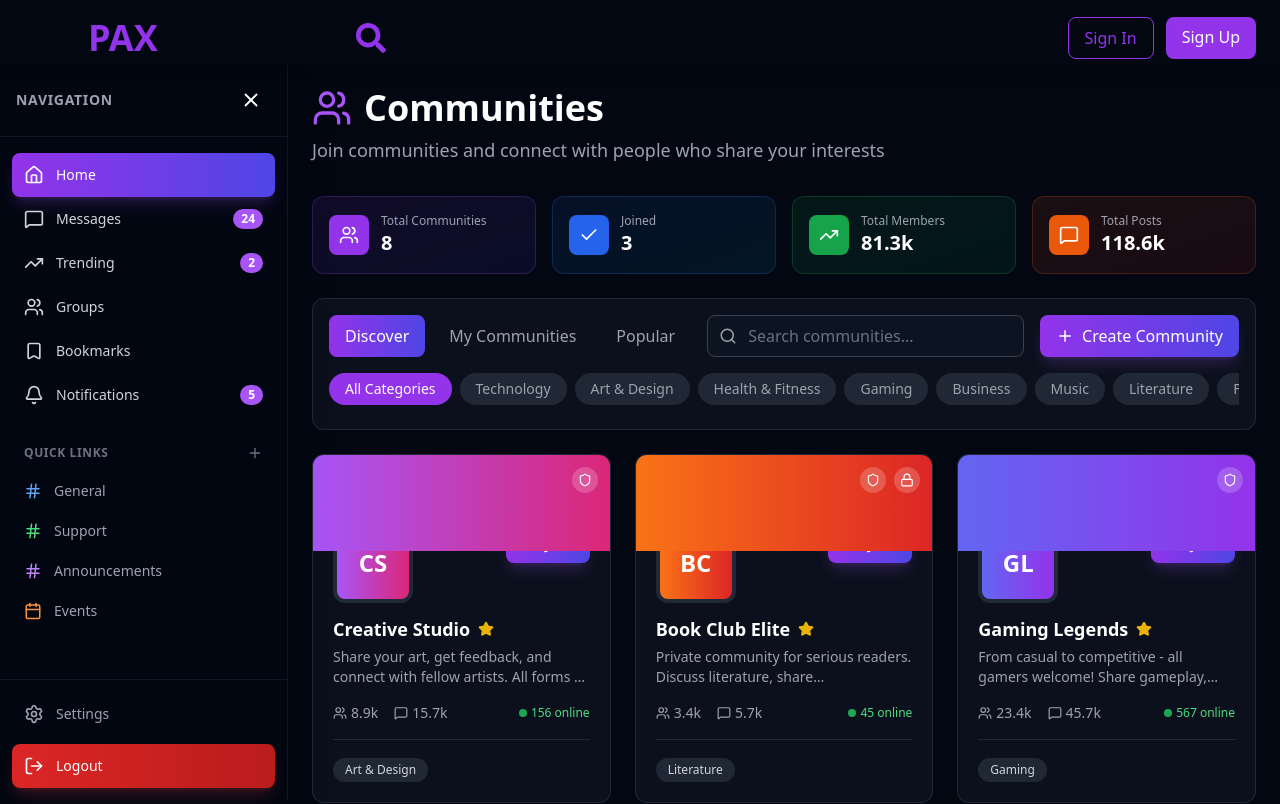
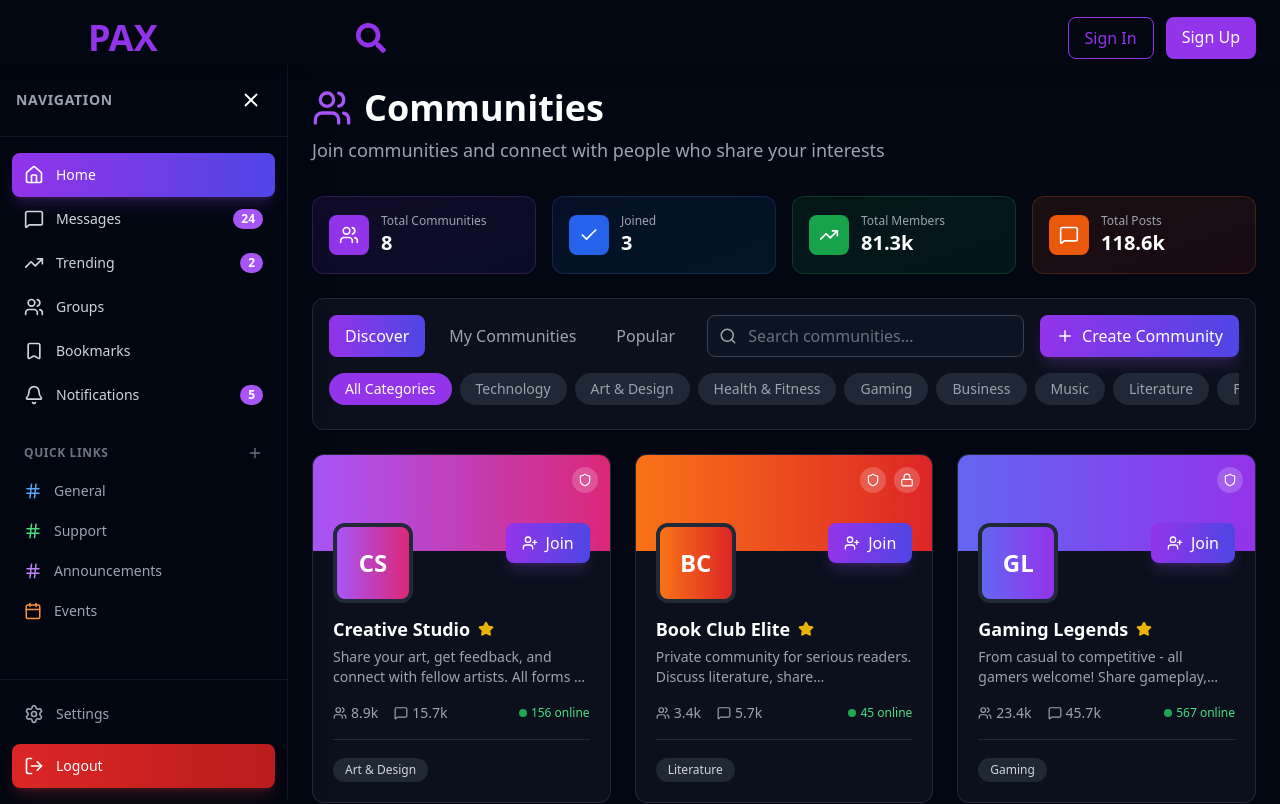
Before and after one commit to Jambbo/PAX, a React (Vite) app in the folder frontend/paxfrontend/: page /groups in a window 1280 px wide. Shown: the top 804 px of the page. Built offline with nearby package versions, Linux system fonts and the light colour scheme.

Commit message:
fixed background layers order bug

```diff
--- a/frontend/paxfrontend/src/pages/groups/ui/groupsPage.tsx
+++ b/frontend/paxfrontend/src/pages/groups/ui/groupsPage.tsx
@@ -360,13 +360,13 @@ export const GroupsPage: React.FC = () => {
                             {/* Avatar */}
                             <div className="flex items-start justify-between mb-3 -mt-12">
                                 <div
-                                    className={`w-20 h-20 bg-gradient-to-r ${community.banner} rounded-xl flex items-center justify-center font-bold text-white text-2xl border-4 border-gray-800`}
+                                    className={`z-50 w-20 h-20 bg-gradient-to-r ${community.banner} rounded-xl flex items-center justify-center font-bold text-white text-2xl border-4 border-gray-800`}
                                 >
                                     {community.avatar}
                                 </div>
                                 <button
                                     onClick={() => toggleJoin(community.id)}
-                                    className={`px-4 py-2 rounded-lg transition-all font-medium flex items-center gap-2 ${
+                                    className={`z-50 px-4 py-2 rounded-lg transition-all font-medium flex items-center gap-2 ${
                                         community.isJoined
                                             ? 'bg-gray-700/50 text-white hover:bg-gray-700'
                                             : 'bg-gradient-to-r from-purple-600 to-indigo-600 hover:from-purple-700 hover:to-indigo-700 text-white shadow-lg shadow-purple-500/20'
```
